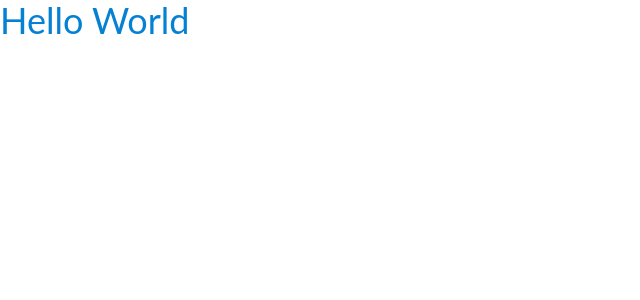
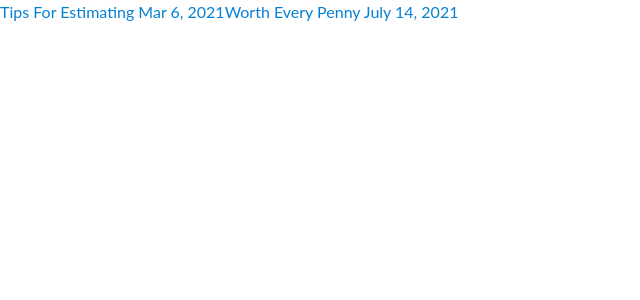
Before and after one commit to jasonericdavis/jasonericdavis.dev-v2, a Next.js app: page /blog in a window 1280 px wide. Shown: the top 300 px of the page, without its empty margins (0-640 px from the left). Built offline with nearby package versions, Linux system fonts and the light colour scheme.

Commit message:
moved from mdx to markdown. Began a index page of posts

```diff
--- a/components/layouts/article.tsx
+++ b/components/layouts/article.tsx
@@ -1,7 +1,7 @@
 import {MDXProvider} from '@mdx-js/react'
 import Head from 'next/head'
 
-const Article = ({children, meta}) => {
+const Article = ({meta, children}, ) => {
     return (
         <>
         <Head>
--- /dev/null
+++ b/lib/blogPostsLoader.ts
@@ -0,0 +1,29 @@
+import fs from "fs";
+import path from "path";
+import matter from 'gray-matter'
+
+const postsDirectory = path.join(process.cwd(), "posts");
+
+export const  getAllBlogPostsFrontMatter = () => {
+    const posts = fs.readdirSync(postsDirectory);
+    return posts.map((filename) => {
+        if(!filename.endsWith('.md')) return null
+        const md = fs.readFileSync(
+            path.join(postsDirectory, filename)
+            ,"utf8"
+        )
+
+        const {data} = matter(md)
+        return { ...data, path: filename.replace('.md', '')}
+    })
+}
+
+export const  getBlogPost = (filename) => {
+    const markdownFilename = `${filename}.md`
+    const md = fs.readFileSync(
+        path.join(postsDirectory, markdownFilename),"utf8"
+    )
+
+    const {data, content} = matter(md)
+    return { ...data, content}
+}
--- a/next.config.js
+++ /dev/null
@@ -1,6 +0,0 @@
-const withMDX = require('@next/mdx')({
-    extension: /\.mdx?$/,
-  })
-  module.exports = withMDX({
-    pageExtensions: ['js', 'jsx', 'mdx', 'ts', 'tsx'],
-  })
--- a/package.json
+++ b/package.json
@@ -18,9 +18,7 @@
   },
   "homepage": "https://github.com/jasonericdavis/jasonericdavis.dev-v2#readme",
   "dependencies": {
-    "@mdx-js/loader": "^1.6.22",
-    "@mdx-js/react": "^1.6.22",
-    "@next/mdx": "^11.0.1",
+    "markdown-to-jsx": "^7.1.3",
     "next": "^11.0.1",
     "react": "^17.0.2",
     "react-dom": "^17.0.2"
@@ -29,6 +27,7 @@
     "@types/node": "^14.6.3",
     "@types/react": "^16.9.49",
     "autoprefixer": "^10.2.6",
+    "gray-matter": "^4.0.3",
     "postcss": "^8.3.5",
     "postcss-preset-env": "^6.7.0",
     "tailwindcss": "^2.2.4",
--- /dev/null
+++ b/pages/blog/[post].tsx
@@ -0,0 +1,33 @@
+import {getBlogPost, getAllBlogPostsFrontMatter} from "../../lib/blogPostsLoader"
+import Markdown from "markdown-to-jsx";
+import path from "path";
+
+const Post = ({post}) => {
+    return (
+        <Markdown>{post.content}</Markdown>
+    )
+}
+
+export async function getStaticProps({params}) {
+    const postsDirectory = path.join(process.cwd(), "posts");
+    const postFilename =  path.join(postsDirectory, `${params.post}.md`)
+    const post = getBlogPost(params.post);
+
+    return {
+        props: {
+            post
+        }
+    }
+}
+
+export async function getStaticPaths() {
+    const posts = getAllBlogPostsFrontMatter()
+    return {
+        paths: posts.map(item => {
+            return {params: {post: item.path}}
+        }),
+        fallback: true
+    }
+}
+
+export default Post
--- a/pages/blog/index.mdx
+++ /dev/null
@@ -1 +0,0 @@
-## Hello World
--- /dev/null
+++ b/pages/blog/index.tsx
@@ -0,0 +1,28 @@
+import {getAllBlogPostsFrontMatter} from "../../lib/blogPostsLoader"
+import Markdown from "markdown-to-jsx";
+
+const blogIndex = ({posts}) => {
+    return (
+        <div>
+        {
+            posts.map((post, index) => (
+                <Markdown key={index}>
+                    {`${post.title} ${post.published}`}
+                </Markdown>)
+            )
+        }
+        </div>
+    )
+}
+
+export async function getStaticProps() {
+    const posts = getAllBlogPostsFrontMatter();
+    return {
+        props: {
+            posts
+        }
+    }
+
+}
+
+export default blogIndex
--- a/pages/blog/tips-for-estimating.mdx
+++ b/posts/tips-for-estimating.md
@@ -1,9 +1,7 @@
-import Layout from '../../components/layouts/article'
-
-export const meta = {
-  title: 'Tips For Estimating',
-  published: 'Mar 6, 2021'
-}
+---
+title: Tips For Estimating
+published: 'Mar 6, 2021'
+---
 
 No matter what type of job you have you will be asked to provide an estimate of when you will be able to complete a task. You may be asked to estimate how long will it take to create a document, or complete a project. Everyone hates estimates. I don’t think I have ever come across a person that enjoys estimates. If you are new to estimates or have trouble creating estimates, this post will provide some pointers that I use when creating estimates.
 
@@ -43,6 +41,3 @@ I try to avoid Friday deadlines especially if it involves other people, because
 
 ### Practice Makes Better, Not Perfect
 Estimation is a skill that you don’t perfect but rather improve. To become better and get more comfortable at estimating, you have to practice.  Practice by creating personal estimates for yourself. The more you estimate the easier it gets.
-
-
-export default ({ children }) => <Layout meta={meta}>{children}</Layout>
--- a/pages/blog/worth-every-penny.mdx
+++ b/posts/worth-every-penny.md
@@ -1,10 +1,7 @@
-import Layout from '../../components/layouts/article'
-
-export const meta = {
-  title: 'Worth Every Penny',
+---
+  title: 'Worth Every Penny'
   published: 'July 14, 2021'
-}
-
+---
 In my junior year of college, I knew I needed to prepare myself to have a job when I finished school. My goal was to try to get a job at a technology company that summer.
 The school that I went to had an annual job fair (yes like once a year) in which only a handful of companies showed up.
 Although my school was in an up-and-coming technology area we were lucky if even one technology company showed up to the job fair.
@@ -29,6 +26,3 @@ I was confident that I could be an asset to the company and add value but to the
 
 What’s the point of this story? That was a pivotal moment in self-confidence. Had I not believed in my worth and abilities I could have easily been demoralized and lost all confidence.
 Instead, I used that moment to motivate me to work harder and so that nobody could deny my value. You are worth every penny, don’t let anyone deny your value.
-
-
-export default ({ children }) => <Layout meta={meta}>{children}</Layout>
```
Also changed, not shown: 1 other file (tests, documents, lock files or other folders).
